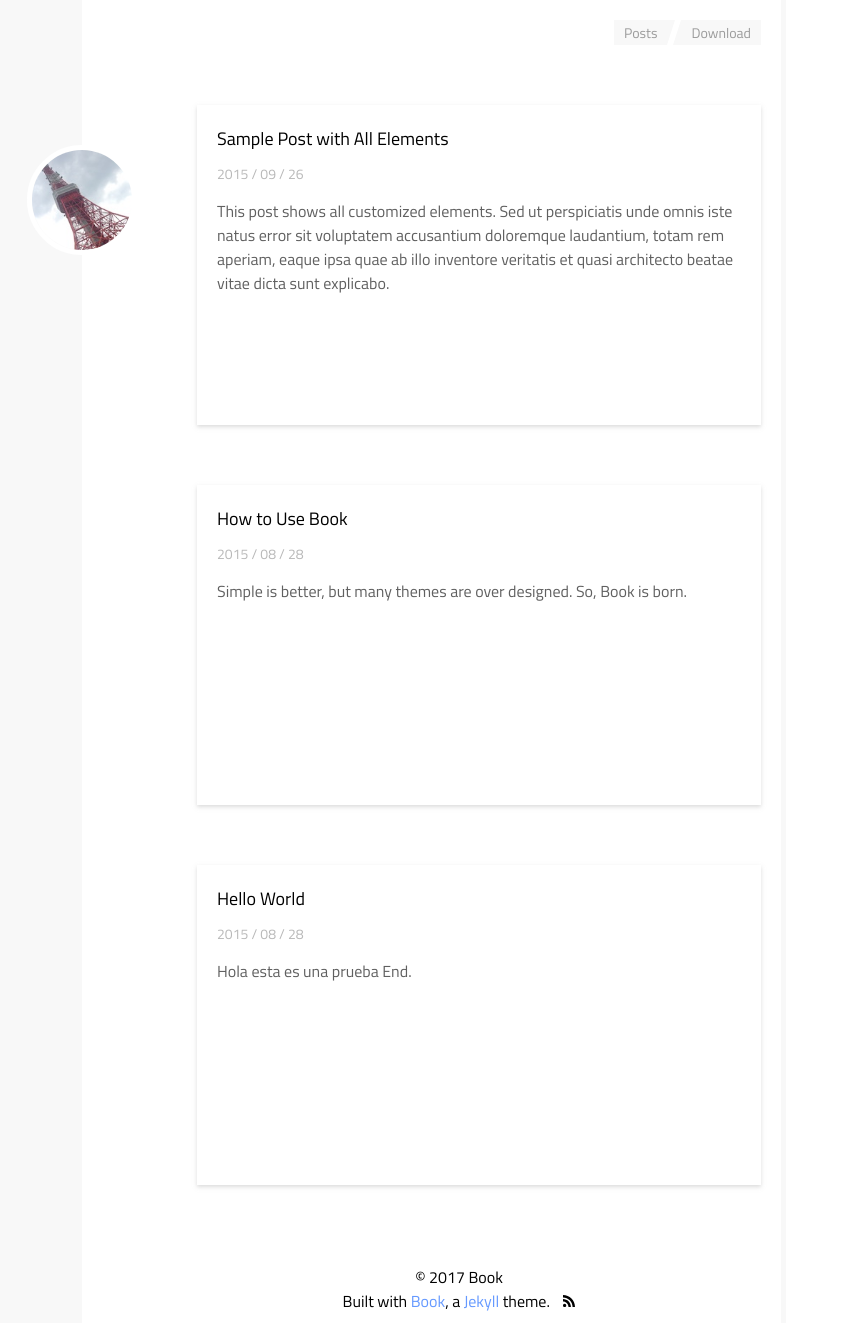
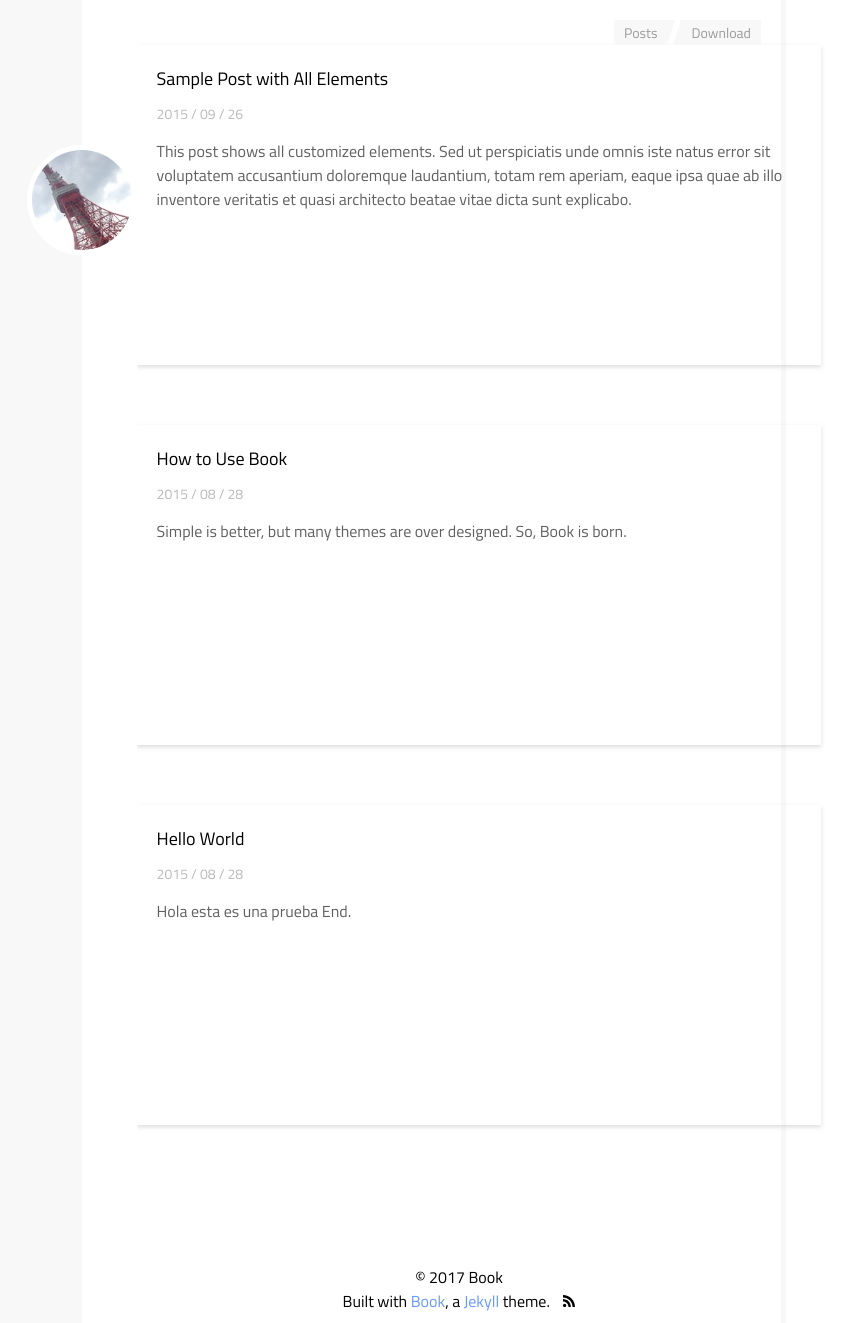
Before and after one commit to rafaf991/rafaf991.github.io, a Jekyll site: the page built from posts.html, in a window 1280 px wide. Shown: the whole page, without its empty margins (366-1219 px from the left). Built offline with Jekyll 4.4.1, drawn with Linux system fonts in a browser that asks for light colours.

Commit message:
Update _posts.scss

```diff
--- a/_sass/page/_posts.scss
+++ b/_sass/page/_posts.scss
@@ -3,8 +3,8 @@
   padding: 0 10px;
 
   ul {
-    margin: 0;
-    padding-left: -20;
+    margin: -10%;
+    padding-left: -20%;
     list-style: none;
   }
 
```
